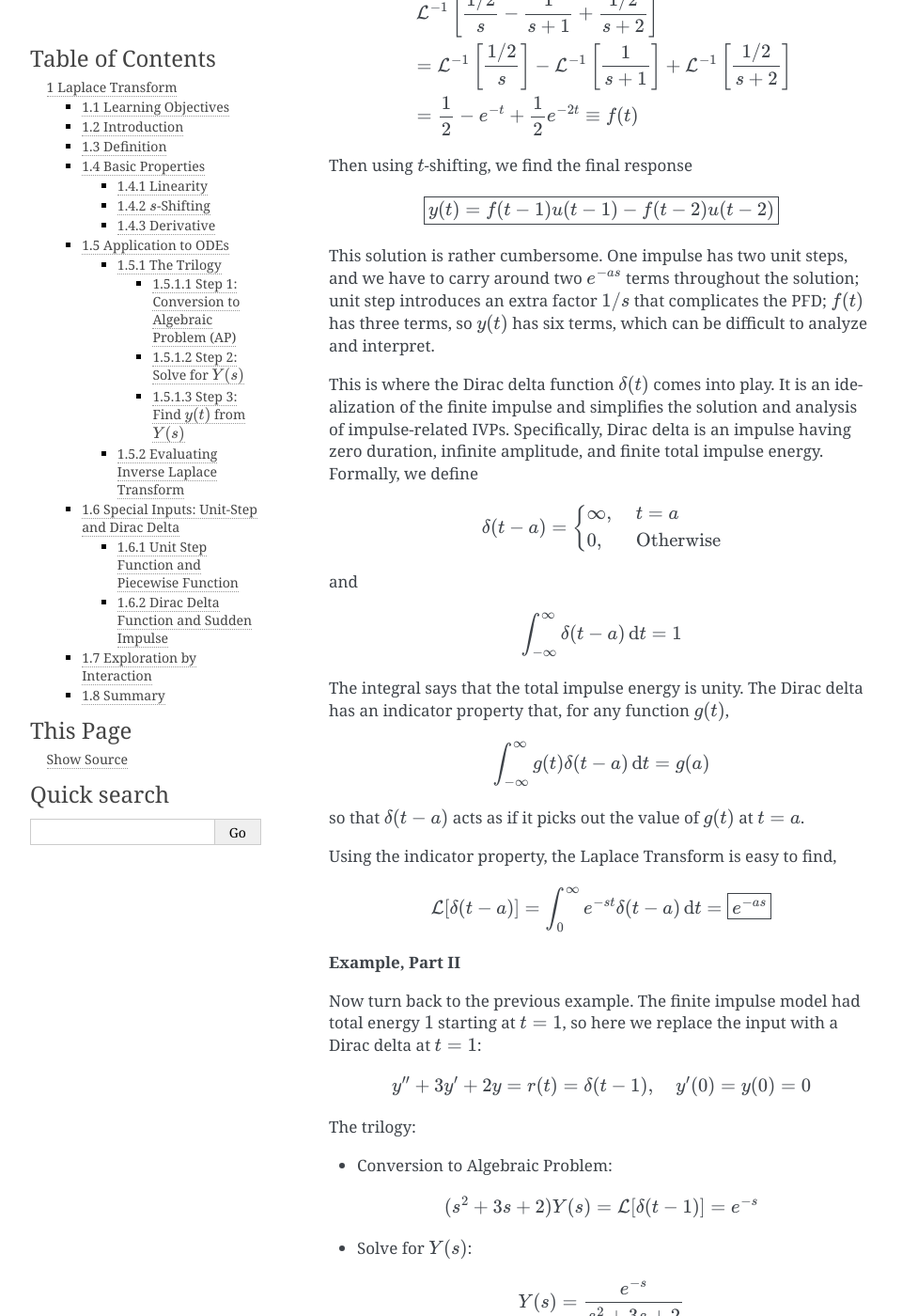
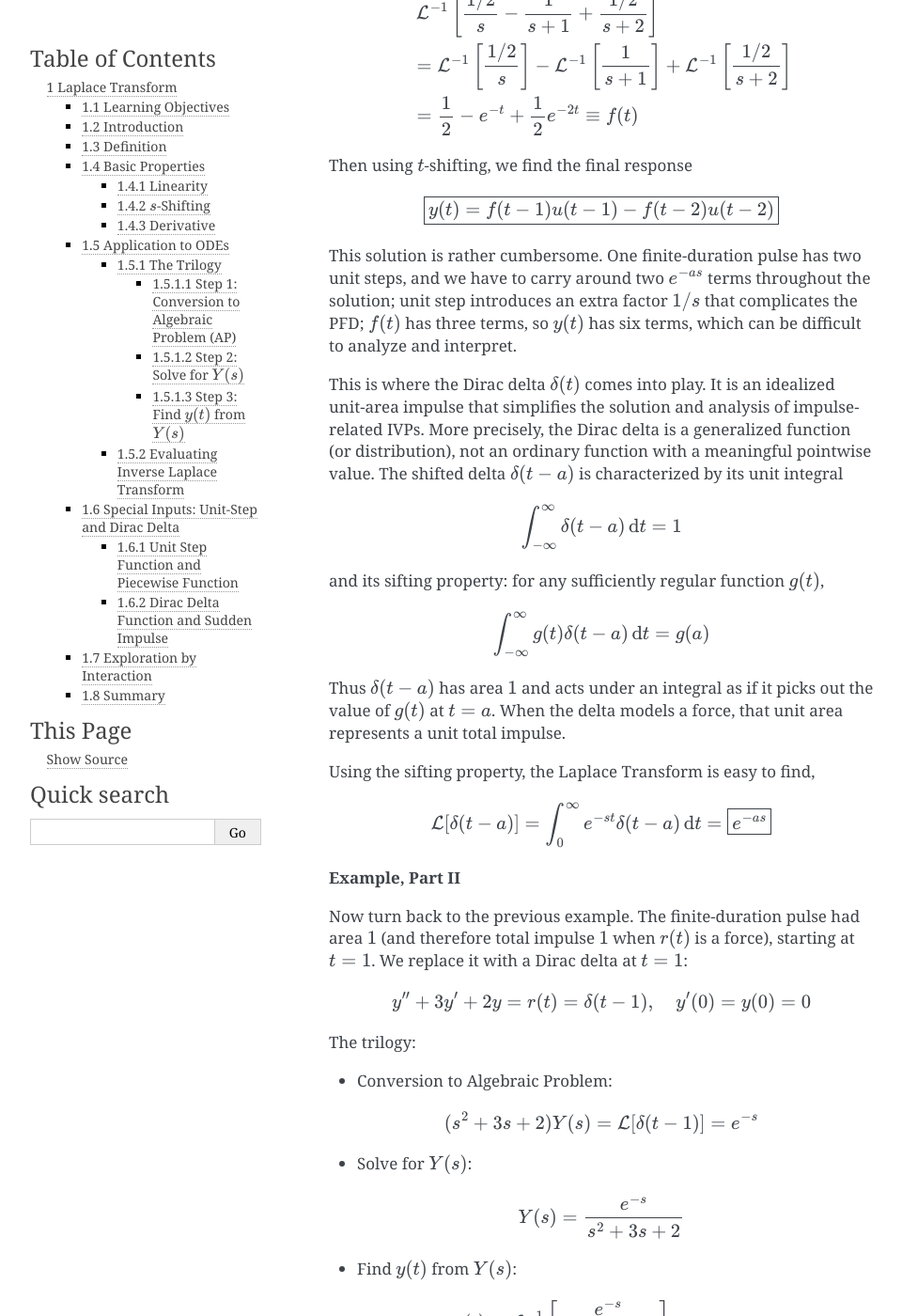
Before and after one commit to smanist/mathdemo, a Sphinx documentation site: the page built from docs/chapters/chap_lap_trans.md, in a window 1280 px wide and 1400 px high, scrolled down 17643 px. Shown: the whole window at 94% size, without its empty margins (150-1110 px from the left). Built offline with Sphinx 7.4.7, drawn with Linux system fonts in a browser that asks for light colours; a script that is not in the unit is left out; some of the changed text lies outside the part shown.

Commit message:
notes auditing changes

````diff
--- a/docs/chapters/chap_lap_trans.md
+++ b/docs/chapters/chap_lap_trans.md
@@ -617,17 +617,17 @@ The solution means that upon ignition, the rocket deformation has two modes of m
 
 ### Dirac Delta Function and Sudden Impulse
 
-Lastly, we turn to IVPs with impulse inputs. First consider a realistic impulse, meaning that the duration and amplitude of the impulse are finite, and thus the total impulse energy is finite. We use unit step functions to represent this impulse,
+Lastly, we turn to IVPs with impulse inputs. First consider a finite-duration pulse whose duration and amplitude are both finite. We use unit step functions to represent this rectangular input,
 
 ```{math}
 r(t) = h (u(t-a)-u(t-b))
 ```
 
-with duration $b-a$, amplitude $h$, and total energy $h(b-a)$.
+with duration $b-a$, amplitude $h$, and area $h(b-a)$. If $r(t)$ represents a force, this area is the total impulse delivered by the force.
 
 **Example, Part I**
 
-Consider a car crash experiment, where we can model the impact as $r(t)=u(t-1)-u(t-2)$, that is, an impulse of amplitude $1$ that starts at $t=1$ and ends at $t=2$. Suppose the car bumper system is modeled as
+Consider a car crash experiment, where we can model the impact as $r(t)=u(t-1)-u(t-2)$, that is, a finite-duration pulse of amplitude $1$ that starts at $t=1$ and ends at $t=2$. Suppose the car bumper system is modeled as
 
 ```{math}
 y''+3y'+2y = r(t),\quad y'(0)=y(0)=0
@@ -671,34 +671,23 @@ Then using $t$-shifting, we find the final response
 \boxed{y(t) = f(t-1)u(t-1) - f(t-2)u(t-2)}
 ```
 
-This solution is rather cumbersome. One impulse has two unit steps, and we have to carry around two $e^{-as}$ terms throughout the solution; unit step introduces an extra factor $1/s$ that complicates the PFD; $f(t)$ has three terms, so $y(t)$ has six terms, which can be difficult to analyze and interpret.
+This solution is rather cumbersome. One finite-duration pulse has two unit steps, and we have to carry around two $e^{-as}$ terms throughout the solution; unit step introduces an extra factor $1/s$ that complicates the PFD; $f(t)$ has three terms, so $y(t)$ has six terms, which can be difficult to analyze and interpret.
 
-This is where the Dirac delta function $\delta(t)$ comes into play. It is an idealization of the finite impulse and simplifies the solution and analysis of impulse-related IVPs. Specifically, Dirac delta is an impulse having zero duration, infinite amplitude, and finite total impulse energy. Formally, we define
-
-```{math}
-\delta(t-a) = \left\{
-\begin{array}{ll}
-\infty, &\ t=a \\
-0, &\ \text{Otherwise}
-\end{array}
-\right.
-```
-
-and
+This is where the Dirac delta $\delta(t)$ comes into play. It is an idealized unit-area impulse that simplifies the solution and analysis of impulse-related IVPs. More precisely, the Dirac delta is a generalized function (or distribution), not an ordinary function with a meaningful pointwise value. The shifted delta $\delta(t-a)$ is characterized by its unit integral
 
 ```{math}
 \int_{-\infty}^\infty \delta(t-a)\,\dd t = 1
 ```
 
-The integral says that the total impulse energy is unity. The Dirac delta has an indicator property that, for any function $g(t)$,
+and its sifting property: for any sufficiently regular function $g(t)$,
 
 ```{math}
 \int_{-\infty}^\infty g(t)\delta(t-a)\,\dd t = g(a)
 ```
 
-so that $\delta(t-a)$ acts as if it picks out the value of $g(t)$ at $t=a$.
+Thus $\delta(t-a)$ has area $1$ and acts under an integral as if it picks out the value of $g(t)$ at $t=a$. When the delta models a force, that unit area represents a unit total impulse.
 
-Using the indicator property, the Laplace Transform is easy to find,
+Using the sifting property, the Laplace Transform is easy to find,
 
 ```{math}
 \cL[\delta(t-a)] = \int_0^\infty e^{-st}\delta(t-a)\,\dd t = \boxed{e^{-as}}
@@ -706,7 +695,7 @@ Using the indicator property, the Laplace Transform is easy to find,
 
 **Example, Part II**
 
-Now turn back to the previous example. The finite impulse model had total energy $1$ starting at $t=1$, so here we replace the input with a Dirac delta at $t=1$:
+Now turn back to the previous example. The finite-duration pulse had area $1$ (and therefore total impulse $1$ when $r(t)$ is a force), starting at $t=1$. We replace it with a Dirac delta at $t=1$:
 
 ```{math}
 y''+3y'+2y = r(t) = \delta(t-1),\quad y'(0)=y(0)=0
@@ -750,9 +739,9 @@ Then using $t$-shifting, we find the final response
 \boxed{y(t) = (e^{-(t-1)} - e^{-2(t-1)})u(t-1)}
 ```
 
-Clearly, the Dirac delta greatly simplifies the solution procedure by eliminating the shortcomings mentioned earlier with finite impulses. Even better, the Dirac delta solution matches quantitatively well with the finite-impulse one, and hence Dirac delta has been widely used in many engineering applications.
+Clearly, the Dirac delta greatly simplifies the solution procedure by eliminating the shortcomings mentioned earlier with finite-duration pulses. Even better, the Dirac delta solution matches quantitatively well with the finite-duration-pulse response, and hence the Dirac delta has been widely used in many engineering applications.
 
-![Finite impulses approximated by Dirac Delta](../pics/M2_unit_v_dirac.png)
+![Finite-duration pulses approximated by a Dirac delta](../pics/M2_unit_v_dirac.png)
 
 See an interactive example in {doc}`M1_impulse`.
 
````
Also changed, not shown: docs/chapters/chap_num_ode.md (+3 -3 lines).
